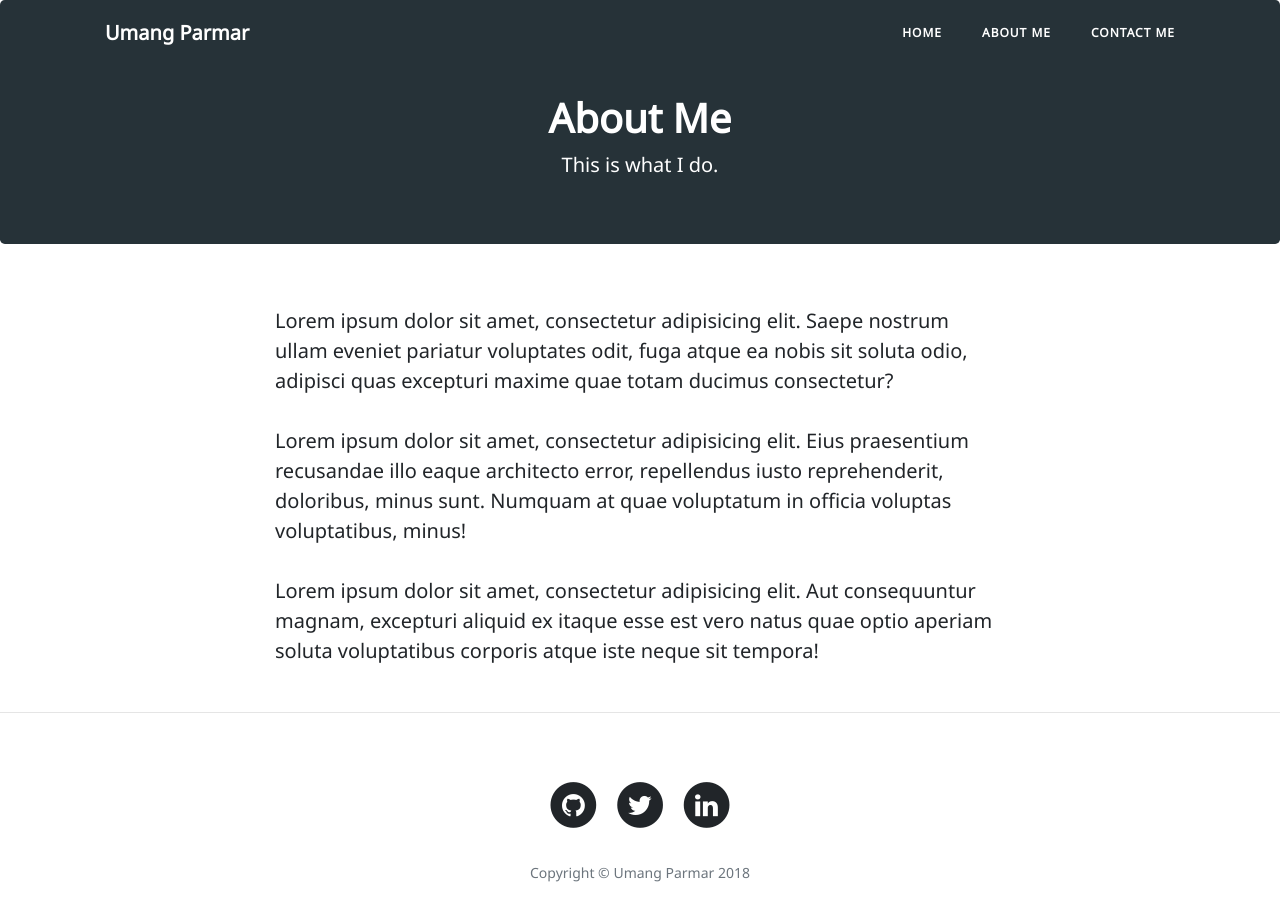
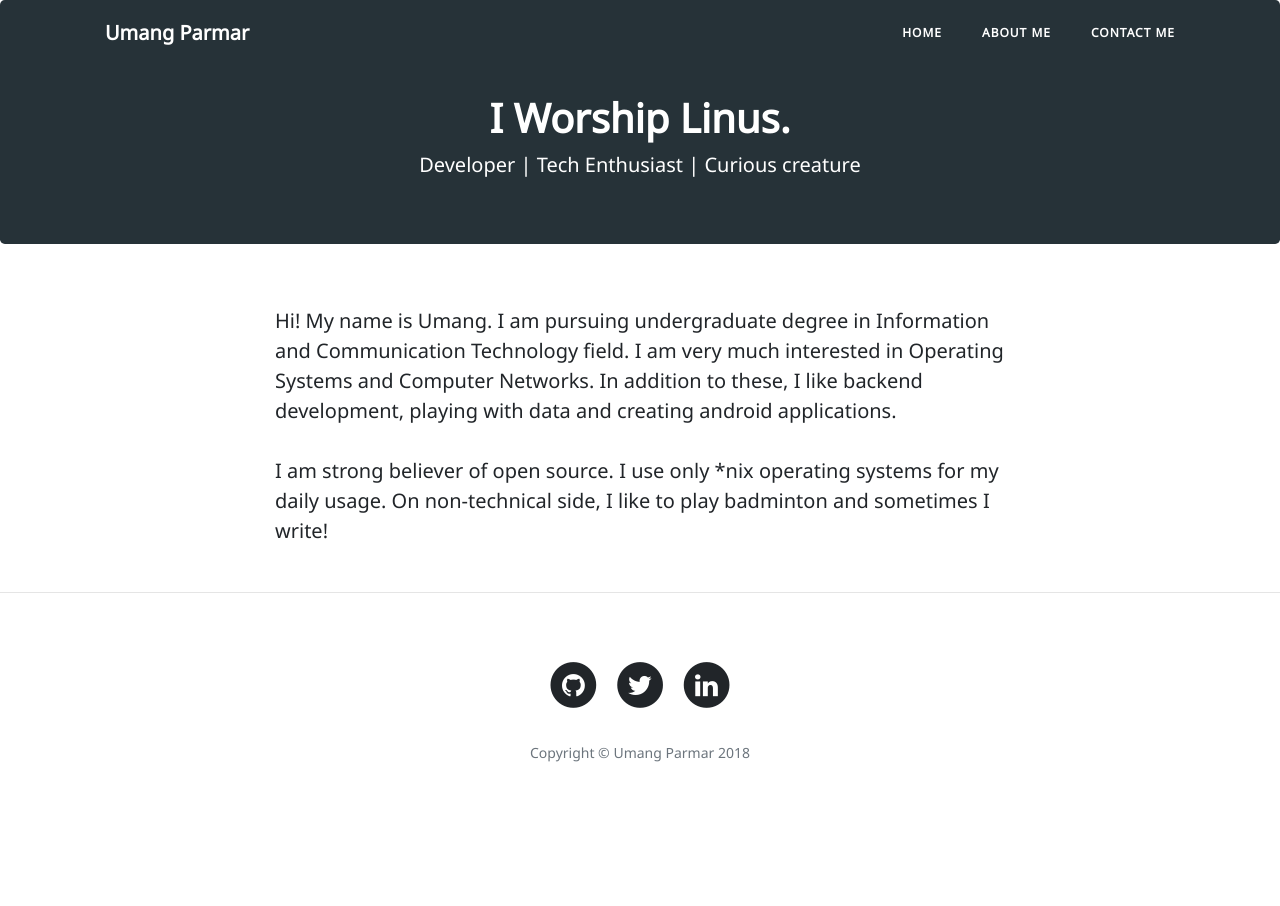
Before and after one commit to darkLord19/ublog, a Django app: template blog/templates/blog/about.html in a window 1280 px wide. Shown: the top 906 px of the page. After the commit the page ends 762 px from the top, so only its background shows below. Run offline with Django 3.2, Linux system fonts and the light colour scheme; the template is opened without the code that fills it, so the values that code supplies are empty; some libraries are stand-ins or nearby versions.

Commit message:
Update about me

```diff
--- a/blog/templates/blog/about.html
+++ b/blog/templates/blog/about.html
@@ -3,20 +3,27 @@
 {% block list %}
 {% endblock %}
 
+{% block description %}
+<meta name="description" content="About Umang Parmar">
+{% endblock %}
+
 {% load static %}
 
 {% block page_header %}
-    <h1>About Me</h1>
-    <span class="subheading">This is what I do.</span>
+    <h1>I Worship Linus.</h1>
+    <span class="subheading">Developer | Tech Enthusiast | Curious creature</span>
 {% endblock %}
 
 {% block about %}
     <div class="container">
       <div class="row">
         <div class="col-lg-8 col-md-10 mx-auto">
-          <p>Lorem ipsum dolor sit amet, consectetur adipisicing elit. Saepe nostrum ullam eveniet pariatur voluptates odit, fuga atque ea nobis sit soluta odio, adipisci quas excepturi maxime quae totam ducimus consectetur?</p>
-          <p>Lorem ipsum dolor sit amet, consectetur adipisicing elit. Eius praesentium recusandae illo eaque architecto error, repellendus iusto reprehenderit, doloribus, minus sunt. Numquam at quae voluptatum in officia voluptas voluptatibus, minus!</p>
-          <p>Lorem ipsum dolor sit amet, consectetur adipisicing elit. Aut consequuntur magnam, excepturi aliquid ex itaque esse est vero natus quae optio aperiam soluta voluptatibus corporis atque iste neque sit tempora!</p>
+          <p>Hi! My name is Umang. I am pursuing undergraduate degree in Information and Communication Technology
+            field. I am very much interested in Operating Systems and Computer Networks. In addition to these, I
+            like backend development, playing with data and creating android applications.</p>
+          <p>I am strong believer of open source. I use only *nix operating systems for my daily usage.
+            On non-technical side, I like to play badminton and sometimes I write!
+          </p>
         </div>
       </div>
     </div>
```
